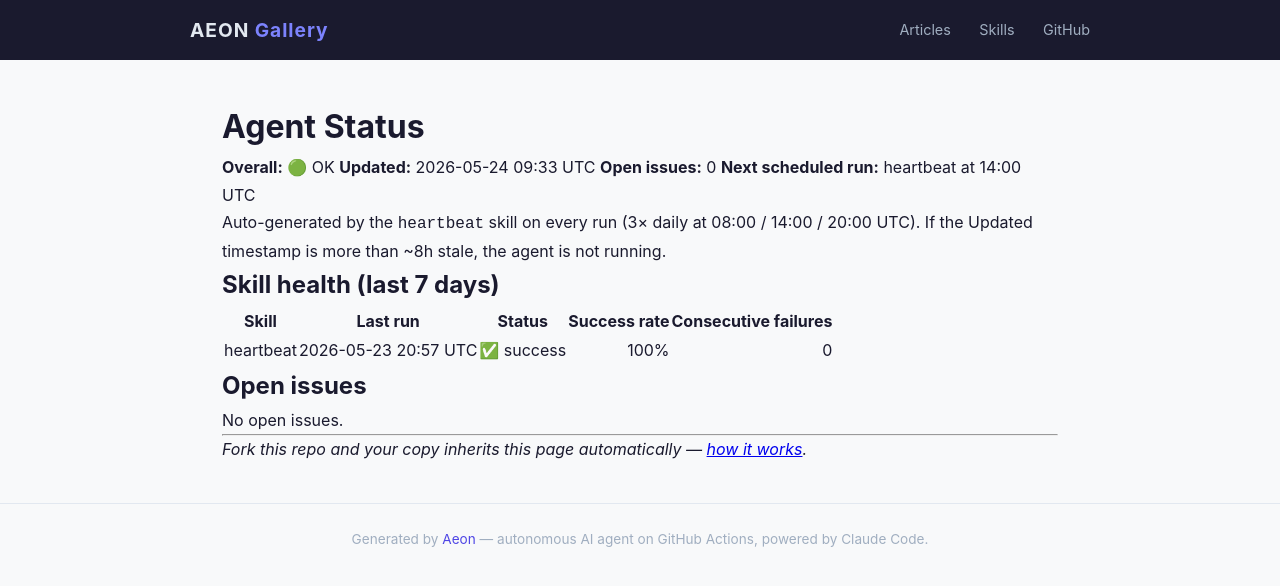
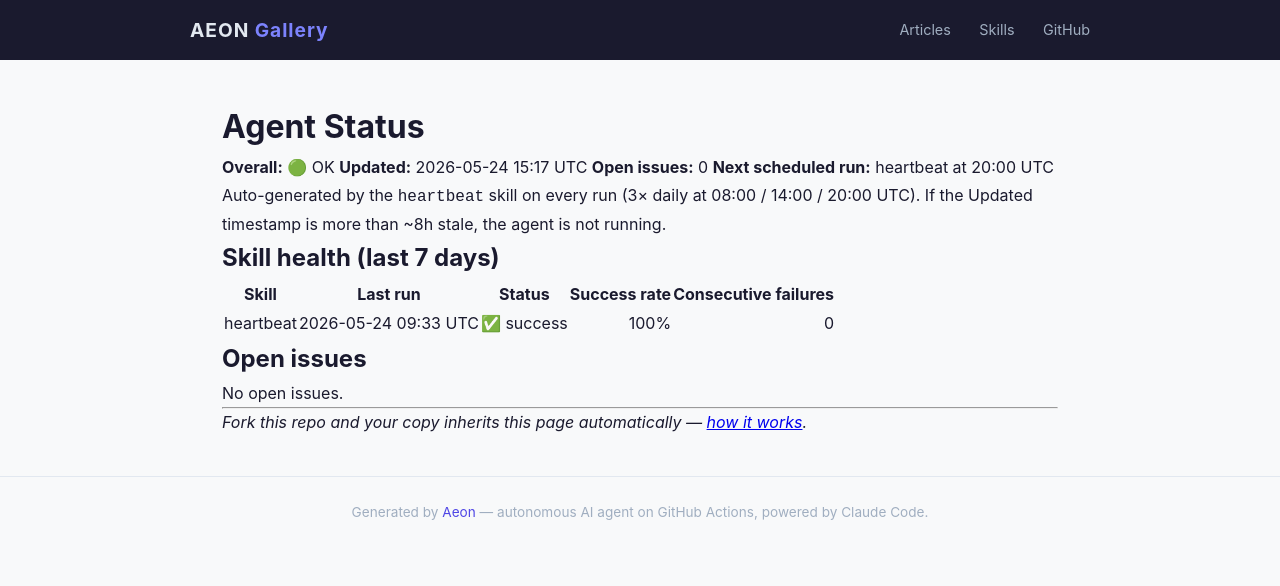
Before and after one commit to amaz98/maz-aeon, a Jekyll site: the page built from docs/status.md, in a window 1280 px wide. Shown: the top 586 px of the page. Built offline with Jekyll 4.4.1, drawn with Linux system fonts in a browser that asks for light colours.

Commit message:
chore(heartbeat): auto-commit 2026-05-24

```diff
--- a/docs/status.md
+++ b/docs/status.md
@@ -7,9 +7,9 @@
 # Agent Status
 
 **Overall:** 🟢 OK
-**Updated:** 2026-05-24 09:33 UTC
+**Updated:** 2026-05-24 15:17 UTC
 **Open issues:** 0
-**Next scheduled run:** heartbeat at 14:00 UTC
+**Next scheduled run:** heartbeat at 20:00 UTC
 
 Auto-generated by the `heartbeat` skill on every run (3× daily at 08:00 / 14:00 / 20:00 UTC). If the Updated timestamp is more than ~8h stale, the agent is not running.
 
@@ -17,7 +17,7 @@
 
 | Skill | Last run | Status | Success rate | Consecutive failures |
 |-------|----------|--------|-------------:|---------------------:|
-| heartbeat | 2026-05-23 20:57 UTC | ✅ success | 100% | 0 |
+| heartbeat | 2026-05-24 09:33 UTC | ✅ success | 100% | 0 |
 
 ## Open issues
 
--- a/memory/token-usage.csv
+++ b/memory/token-usage.csv
@@ -9,3 +9,4 @@
 2026-05-23,heartbeat,claude-opus-4-7,17,4893,340835,49267
 2026-05-23,heartbeat,claude-opus-4-7,15,4103,296563,29679
 2026-05-24,heartbeat,claude-opus-4-7,489,4334,382178,30341
+2026-05-24,heartbeat,claude-opus-4-7,15,4327,298431,30272
```
Also changed, not shown: memory/logs/2026-05-24.md (+8 -0 lines), .outputs/heartbeat.md.
